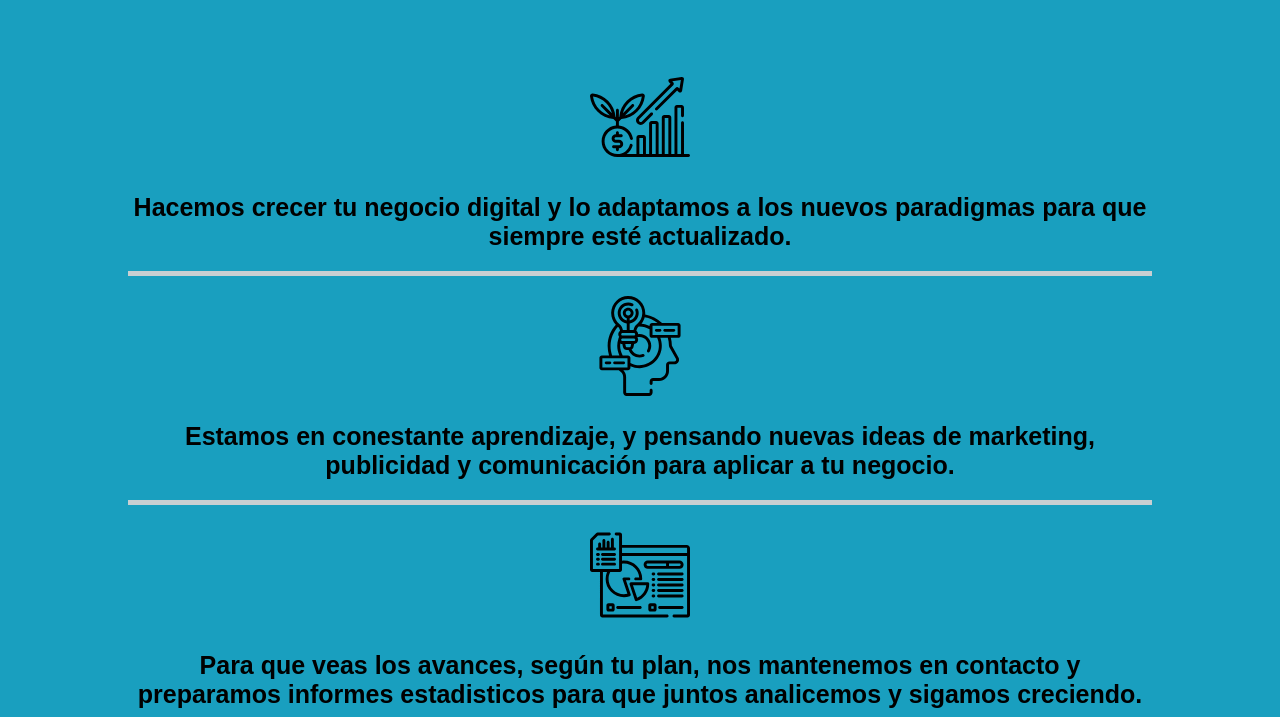
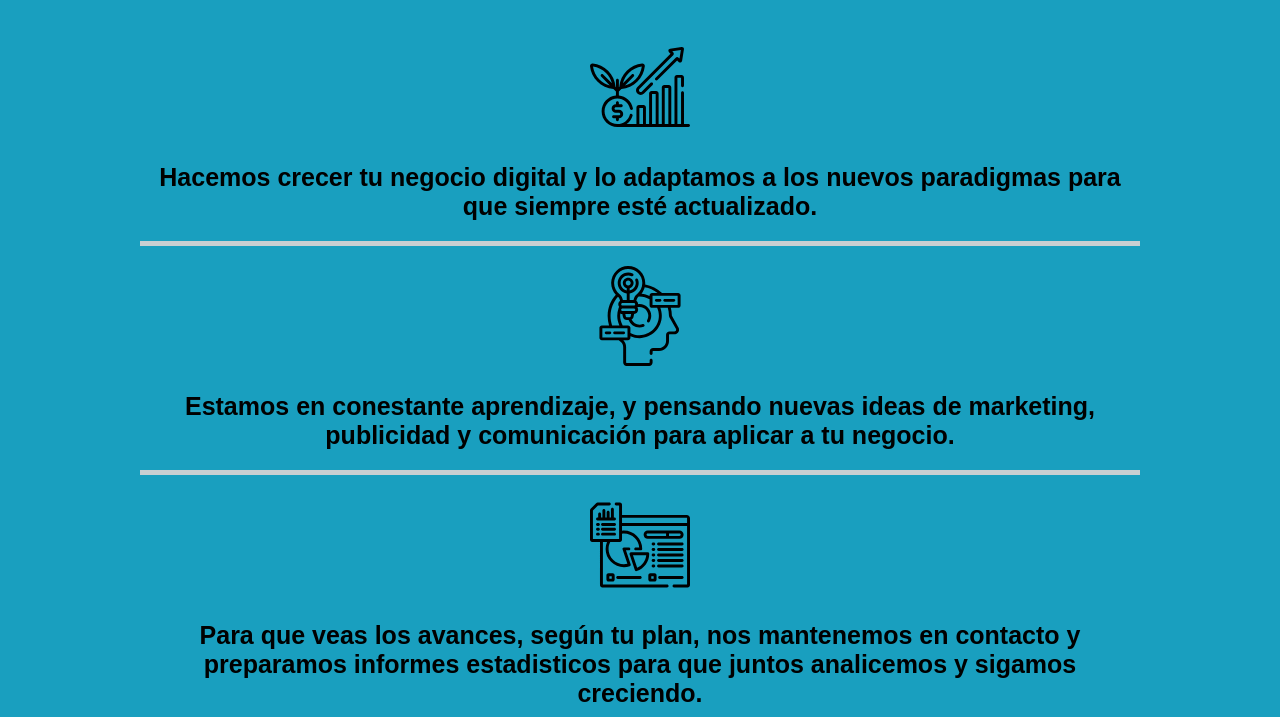
Before and after one commit to ramirolopezr/landing-page, a website: page index.html in a window 1280 px wide. Shown: the part 83-800 px from the top of the page. Drawn offline with Linux system fonts and the light colour scheme; a web font is replaced by a local one.

Commit message:
Re-style benefits

```diff
--- a/sass/_benefits.scss
+++ b/sass/_benefits.scss
@@ -1,17 +1,21 @@
 .beneficios {
-  padding-top: 13rem;
-  width: 80%;
-  margin: 0 auto;
+  padding-top: 10rem;
+  width: 100%;
+  display: flex;
+  flex-direction: column;
+  //   justify-content: center;
+  align-items: center;
 
   &__items {
-    display: flex;
-    display: inline-block;
+    display: block;
+    align-items: center;
+    max-width: 100rem;
+    margin: 0 4rem;
     padding-bottom: 2rem;
+    border-bottom: solid 0.5rem $color-texto;
     text-align: center;
-    align-items: center;
+    font-weight: bold;
     font-size: $titulos;
-    font-weight: bold;
-    border-bottom: solid 0.5rem $color-texto;
   }
 
   &__items img {
@@ -29,10 +33,10 @@
   border-bottom: solid 0.5rem $color-texto;
 
   & h3 {
+    padding-top: 6rem;
+    padding: 2rem;
     font-size: $titulos;
     text-align: center;
-    padding: 2rem;
-    padding-top: 6rem;
     text-decoration: underline;
   }
 
```
Also changed, not shown: css/styles.css.
